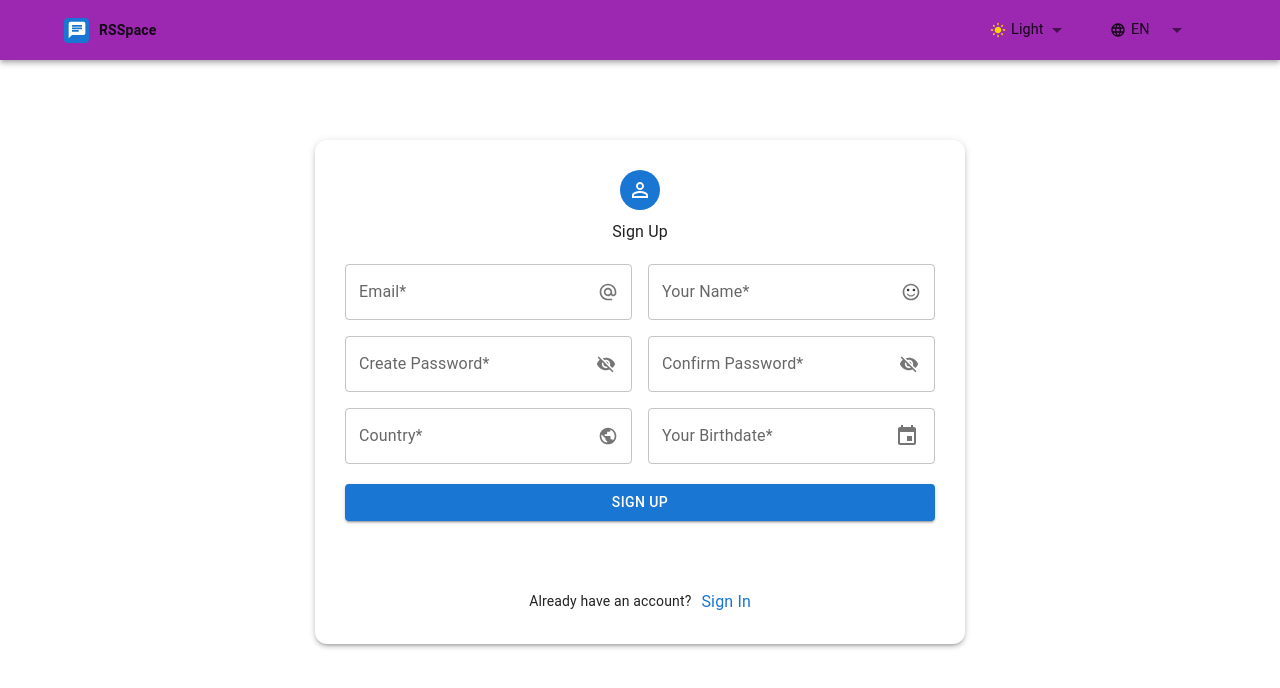
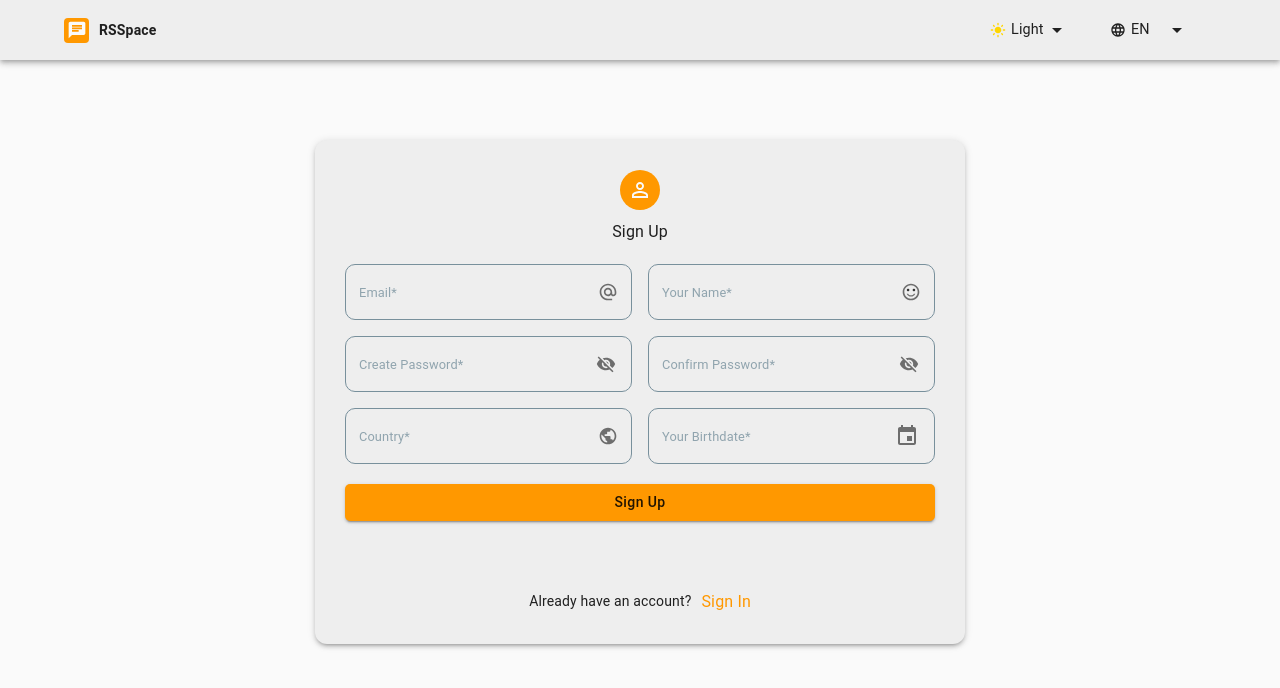
Before and after one commit to altsep/rs-clone, a React app: page /registration in a window 1280 px wide. Shown: the top 688 px of the page. Built offline with nearby package versions, Linux system fonts and the light colour scheme.

Commit message:
feat: add theme provider

```diff
--- a/public/index.tsx
+++ b/public/index.tsx
@@ -4,7 +4,7 @@ import { BrowserRouter } from 'react-router-dom';
 import { Provider } from 'react-redux';
 import { CssBaseline } from '@mui/material';
 import reportWebVitals from '../src/reportWebVitals';
-import store from '../src/store';
+import store from '../src/store/reducers';
 import App from '../src/App';
 import '../src/index.scss';
 
--- a/src/App.tsx
+++ b/src/App.tsx
@@ -1,15 +1,18 @@
-import { CssBaseline } from '@mui/material';
 import { Routes, Route } from 'react-router-dom';
+import { CssBaseline, ThemeProvider } from '@mui/material';
+import { darkTheme } from './themes/darkTheme';
+import { lightTheme } from './themes/lightTheme';
+import { useAppSelector } from './hooks/hooks';
 import Login from './pages/Login';
 import Registration from './pages/Registration';
 import Header from './components/Header';
 
 function App() {
+  const theme: string = useAppSelector((state) => state.theme.mode);
   return (
-    <>
+    <ThemeProvider theme={theme === 'Light' ? lightTheme : darkTheme}>
+      <CssBaseline />
       <Header />
-      <CssBaseline />
-      <header />
       <main>
         <Routes>
           <Route path="/" element={<Login />} />
@@ -17,7 +20,7 @@ function App() {
         </Routes>
       </main>
       <footer />
-    </>
+    </ThemeProvider>
   );
 }
 
--- a/src/components/Header.tsx
+++ b/src/components/Header.tsx
@@ -4,14 +4,21 @@ import { styled } from '@mui/material/styles';
 import { yellow, purple } from '@mui/material/colors';
 import LanguageIcon from '@mui/icons-material/Language';
 import LightModeIcon from '@mui/icons-material/LightMode';
-import { useState } from 'react';
+import { useAppDispatch, useAppSelector } from '../hooks/hooks';
+import { changeTheme } from '../store/reducers/themeSlice';
+import { changeLanguage } from '../store/reducers/langSlice';
 
 export default function Header() {
-  const [colorMode, setColorMode] = useState<string>('Light');
-  const [language, setLanguage] = useState<string>('EN');
+  const dispatch = useAppDispatch();
 
-  const changeColorMode = (e: SelectChangeEvent<unknown>): void => setColorMode(e.target.value as string);
-  const changeLanguage = (e: SelectChangeEvent<unknown>): void => setLanguage(e.target.value as string);
+  const theme: string = useAppSelector((state) => state.theme.mode);
+  const language: string = useAppSelector((state) => state.language.lang);
+
+  const selectThemeHandler = (e: SelectChangeEvent<unknown>): { payload: string; type: 'theme/changeTheme' } =>
+    dispatch(changeTheme(e.target.value as string));
+
+  const selectLanguageHandler = (e: SelectChangeEvent<unknown>): { payload: string; type: 'language/changeLanguage' } =>
+    dispatch(changeLanguage(e.target.value as string));
 
   const SelectWrapper = styled(Select)({
     fontSize: '0.9rem',
@@ -36,11 +43,11 @@ export default function Header() {
         <SelectWrapper
           startAdornment={
             <LightModeIcon
-              sx={{ mr: '5px', fontSize: 'medium', color: colorMode === 'Light' ? yellow.A700 : purple[600] }}
+              sx={{ mr: '5px', fontSize: 'medium', color: theme === 'Light' ? yellow.A700 : purple[600] }}
             />
           }
-          defaultValue={colorMode}
-          onChange={changeColorMode}
+          defaultValue={theme}
+          onChange={selectThemeHandler}
         >
           <MenuItem value="Light" sx={{ fontSize: '0.9rem' }}>
             Light
@@ -52,7 +59,7 @@ export default function Header() {
         <SelectWrapper
           startAdornment={<LanguageIcon sx={{ mr: '5px', fontSize: 'medium' }} />}
           defaultValue={language}
-          onChange={changeLanguage}
+          onChange={selectLanguageHandler}
         >
           <MenuItem value="EN" sx={{ fontSize: '0.9rem' }}>
             EN
@@ -60,6 +67,9 @@ export default function Header() {
           <MenuItem value="RU" sx={{ fontSize: '0.9rem' }}>
             RU
           </MenuItem>
+          <MenuItem value="ES" sx={{ fontSize: '0.9rem' }}>
+            ES
+          </MenuItem>
         </SelectWrapper>
       </Container>
     </Box>
--- a/src/store/hooks.ts
+++ b/src/hooks/hooks.ts
@@ -1,5 +1,5 @@
 import { TypedUseSelectorHook, useDispatch, useSelector } from 'react-redux';
-import type { RootState, AppDispatch } from '.';
+import type { RootState, AppDispatch } from '../store/reducers';
 
 export const useAppDispatch: () => AppDispatch = useDispatch;
 export const useAppSelector: TypedUseSelectorHook<RootState> = useSelector;
--- a/src/pages/Login.tsx
+++ b/src/pages/Login.tsx
@@ -20,8 +20,7 @@ export default function Login() {
           width: '400px',
           maxWidth: 1,
           alignItems: 'center',
-          // bgcolor: 'secondary.main',
-          [up('sm')]: { p: '20px', width: '450px', boxShadow: 3, borderRadius: 3 },
+          [up('sm')]: { p: '20px', width: '450px', boxShadow: 3, borderRadius: 3, bgcolor: 'secondary.main' },
         }}
       >
         <FormHeader>Sign In</FormHeader>
--- a/src/pages/Registration.tsx
+++ b/src/pages/Registration.tsx
@@ -22,8 +22,7 @@ export default function Registration() {
           width: '500px',
           maxWidth: 1,
           alignItems: 'center',
-          // bgcolor: 'secondary.main',
-          [up('sm')]: { p: '30px', width: '550px', boxShadow: 3, borderRadius: 3 },
+          [up('sm')]: { p: '30px', width: '550px', boxShadow: 3, borderRadius: 3, bgcolor: 'secondary.main' },
           [up('md')]: { width: '650px' },
         }}
       >
--- a/src/store/index.ts
+++ /dev/null
@@ -1,13 +0,0 @@
-import { combineReducers, configureStore } from '@reduxjs/toolkit';
-import reducers, { DefaultState } from './reducers';
-
-const combinedReducers = combineReducers({ reducers });
-
-const store = configureStore<{ reducers: DefaultState }>({
-  reducer: (state, action) => combinedReducers(state, action),
-});
-
-export type RootState = ReturnType<typeof store.getState>;
-export type AppDispatch = typeof store.dispatch;
-
-export default store;
--- a/src/store/reducers.ts
+++ /dev/null
@@ -1,33 +0,0 @@
-import { createSlice } from '@reduxjs/toolkit';
-
-interface DefaultState {
-  exists: boolean;
-  value: null | string;
-}
-
-const initialState: DefaultState = {
-  exists: false,
-  value: null,
-};
-
-const slice = createSlice({
-  name: 'default',
-  initialState,
-  reducers: {
-    setProperty: (state, action) => {
-      const { name, value } = action.payload as { name: keyof DefaultState; value: unknown };
-      return { ...state, [name]: value };
-    },
-    setValue: (state, action) => ({
-      ...state,
-      value: action.payload as string,
-    }),
-    toggleStatus: (state) => ({ ...state, exists: !state.exists }),
-  },
-});
-
-export type { DefaultState };
-
-export const { setProperty, setValue, toggleStatus } = slice.actions;
-
-export default slice.reducer;
--- /dev/null
+++ b/src/store/reducers/index.ts
@@ -0,0 +1,14 @@
+import { combineReducers, configureStore } from '@reduxjs/toolkit';
+import { themeState } from './themeSlice';
+import { langState } from './langSlice';
+
+const combinedReducers = combineReducers({ theme: themeState, language: langState });
+
+const store = configureStore({
+  reducer: combinedReducers,
+});
+
+export type RootState = ReturnType<typeof store.getState>;
+export type AppDispatch = typeof store.dispatch;
+
+export default store;
--- /dev/null
+++ b/src/store/reducers/langSlice.ts
@@ -0,0 +1,24 @@
+import { createSlice, PayloadAction } from '@reduxjs/toolkit';
+
+type TLangState = {
+  lang: string;
+};
+
+const initialState: TLangState = {
+  lang: localStorage.getItem('lang_wZpH9g') || 'EN',
+};
+
+const langSlice = createSlice({
+  name: 'language',
+  initialState,
+  reducers: {
+    changeLanguage(state, action: PayloadAction<string>) {
+      state.lang = action.payload;
+      localStorage.setItem('lang_wZpH9g', action.payload);
+    },
+  },
+});
+
+export const { changeLanguage } = langSlice.actions;
+
+export const langState = langSlice.reducer;
--- /dev/null
+++ b/src/store/reducers/themeSlice.ts
@@ -0,0 +1,24 @@
+import { createSlice, PayloadAction } from '@reduxjs/toolkit';
+
+type TThemeState = {
+  mode: string;
+};
+
+const initialState: TThemeState = {
+  mode: localStorage.getItem('theme_wZpH9g') || 'Light',
+};
+
+const themeSlice = createSlice({
+  name: 'theme',
+  initialState,
+  reducers: {
+    changeTheme(state, action: PayloadAction<string>) {
+      state.mode = action.payload;
+      localStorage.setItem('theme_wZpH9g', action.payload);
+    },
+  },
+});
+
+export const { changeTheme } = themeSlice.actions;
+
+export const themeState = themeSlice.reducer;
```
